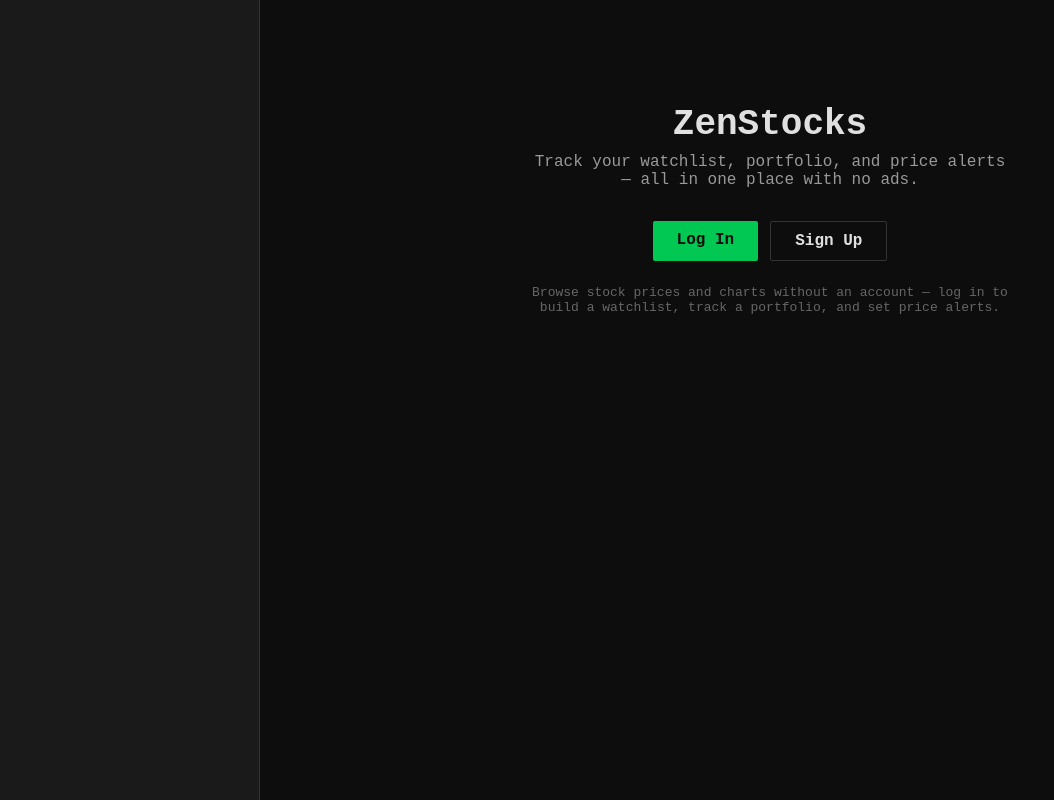
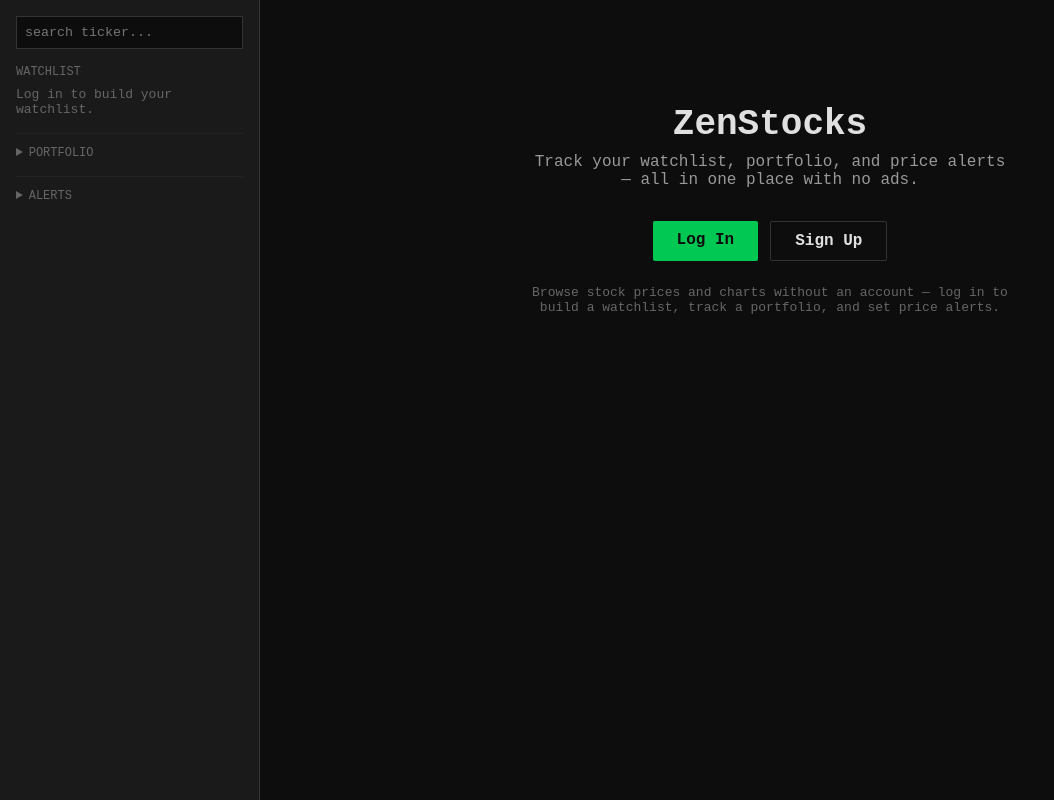
Before and after one commit to SINGULARITY-101/Zen_Stocks, a Django app: page / in a window 1280 px wide. Shown: the whole page, without its empty margins (0-1054 px from the left). Run offline with Django 5.2, Linux system fonts and the light colour scheme.

Commit message:
Added base.html, dashboard.html and their respective CSS's Also made changes to the conext processor

```diff
--- a/static/css/style.css
+++ b/static/css/style.css
@@ -263,3 +263,159 @@ The space means "match <h2> anywhere inside an element with class auth-form, no
     font-size: 13px;
     color: #666;
 }
+
+
+
+
+
+
+
+
+
+
+
+
+
+
+
+
+
+
+
+
+
+/* --------------------------------- SIDEBAR ------------------------------------------------*/
+
+/* ---- Sidebar search ---- */
+.sidebar-search input {
+    width: 100%;
+    padding: 8px;
+    background-color: #0d0d0d;
+    border: 1px solid #333;
+    color: #e0e0e0;
+    font-family: 'Courier New', monospace;
+    margin-bottom: 16px;
+}
+
+
+
+/* ---- Section labels ---- */
+.sidebar-label {
+    display: block;
+    font-size: 12px;
+    color: #666;
+    text-transform: uppercase;
+    margin-bottom: 8px;
+}
+
+.sidebar-empty,
+.sidebar-locked {
+    font-size: 13px;
+    color: #666;
+}
+
+
+
+
+
+
+/* ---- Watchlist rows ---- */
+.watchlist-row {
+    display: flex;
+    justify-content: space-between;
+    align-items: center;
+    padding: 8px 0;
+    border-bottom: 1px solid #222;
+    text-decoration: none;
+    color: inherit;
+}
+
+.ticker {
+    display: block;
+    font-weight: bold;
+}
+
+.price {
+    color: #999;
+    margin-right: 6px;
+}
+
+.sparkline {
+    width: 50px;
+    height: 18px;
+}
+
+.spark-up {
+    fill: none;
+    stroke: #00c853;
+    stroke-width: 1.5;
+}
+
+.spark-down {
+    fill: none;
+    stroke: #ff5252;
+    stroke-width: 1.5;
+}
+
+
+
+
+
+
+/* ---- Search results ---- */
+.search-row {
+    display: flex;
+    justify-content: space-between;
+    align-items: center;
+    padding: 8px 0;
+    border-bottom: 1px solid #222;
+}
+
+.stock-name {
+    display: block;
+    font-size: 12px;
+    color: #666;
+}
+
+.add-btn {
+    color: #00c853;
+    text-decoration: none;
+    font-weight: bold;
+    padding: 2px 8px;
+    border: 1px solid #00c853;
+    border-radius: 2px;
+}
+
+.add-btn:hover {
+    background-color: #00c853;
+    color: #0d0d0d;
+}
+
+
+
+
+
+
+
+/* ---- Portfolio/alerts accordions ---- */
+.sidebar-accordion {
+    margin-top: 16px;
+    border-top: 1px solid #222;
+    padding-top: 12px;
+}
+
+.sidebar-accordion summary {
+    cursor: pointer;
+    font-size: 12px;
+    color: #666;
+    text-transform: uppercase;
+}
+
+
+
+
+.placeholder-text {
+    color: #666;
+    text-align: center;
+    margin-top: 80px;
+}
--- a/stocks/context_processors.py
+++ b/stocks/context_processors.py
@@ -20,8 +20,7 @@ SPARKLINE_HEIGHT = 20
 
 def _build_sparkline_points(closes) :
     """
-    Converts a list of closing prices into an SVG <polyline points="..."> string,
-    scaled to fit a SPARKLINE_WIDTH x SPARKLINE_HEIGHT box.
+    Converts a list of closing prices into an SVG <polyline points="..."> string, scaled to fit a SPARKLINE_WIDTH x SPARKLINE_HEIGHT box.
     Returns None if there isn't enough data to draw a line (need at least 2 points).
     """
     if not closes or len(closes) < 2 :
@@ -69,10 +68,10 @@ def _build_sparkline_points(closes) :
 
 def sidebar_context(request) :
     """
-    Does several things :
-    - Injects 'sidebar_watchlist' into every template's context.
-    - Enables sparklines in watchlist items
-    - Enables searching of stocks within the sidebar itself (available to all without logging in)
+    Injects sidebar data into every template's context :
+    - Search Results
+    - All watchlist items
+    - Sparklines for the watchlist items
 
     Used by sidebar.html (included in base.html on every page).
     """
@@ -119,6 +118,7 @@ def sidebar_context(request) :
             percent_change = ((price - previous_close) / previous_close) * 100
 
 
+        # ---- SPARKLINES ----
         # For sparklines in the watchlist
         # Fetches the historical data -> Sends it to the helper function which generates coordinates for the SVG polyline
         history, history_is_stale = get_price_history(item.stock, '1W')
--- /dev/null
+++ b/stocks/templates/stocks/dashboard.html
@@ -0,0 +1,5 @@
+{% extends "base.html" %}
+
+{% block content %}
+    <p class="placeholder-text">Select a stock to view details.</p>
+{% endblock %}
--- a/stocks/views.py
+++ b/stocks/views.py
@@ -113,9 +113,7 @@ dashboard view
     # If they're not → Django auto-redirects them to your login page, and dashboard's code never executes at all
 @login_required
 def dashboard(request) :
-    # request.user.username is available because Django's auth system resolved who this user is
-    # before the function even runs
-    return HttpResponse(f"Welcome to your dashboard : {request.user.username}!")
+    return render(request, 'stocks/dashboard.html')
 
 
 
--- a/templates/base.html
+++ b/templates/base.html
@@ -21,7 +21,7 @@
     <div class = "layout">
 
         <div class = "sidebar">
-            {% comment %} {% include "sidebar.html" %} — added in Step 3 {% endcomment %}
+            {% include "sidebar.html" %}
         </div>
 
         <!-- Every child template injects its content here -->
--- /dev/null
+++ b/templates/sidebar.html
@@ -0,0 +1,110 @@
+{# ---- SEARCH ---- #}
+<form method="get" action="" class="sidebar-search">
+    <input type="text" name="q" value="{{ sidebar_search_query }}" placeholder="search ticker...">
+</form>
+
+
+{% comment %} if sidebar_search_query is present, show search results instead of the watchlist; otherwise show the watchlist. {% endcomment %}
+
+{% if sidebar_search_query %}
+    {# ---- SEARCH RESULTS ---- #}
+    <div class="sidebar-section">
+        <span class="sidebar-label">results</span>
+
+        {% for result in sidebar_search_results %}
+            <div class="search-row">
+                <div>
+                    <span class="ticker">{{ result.ticker }}</span>
+                    <span class="stock-name">{{ result.name }}</span>
+                </div>
+                <a href="{% url 'watchlist_add' ticker=result.ticker %}?next={{ request.path }}" class="add-btn">+</a>
+            </div>
+
+        {% empty %}
+            <p class="sidebar-empty">No matches found.</p>
+        {% endfor %}
+
+    </div>
+
+
+
+
+{% else %}
+    {# ---- WATCHLIST ---- #}
+    <div class = "sidebar-section">
+        <span class="sidebar-label">watchlist</span>
+
+        {% if user.is_authenticated %}
+
+            {% for item in sidebar_watchlist %}
+                <a href="{% url 'stock_detail' ticker=item.stock.ticker %}" class="watchlist-row">
+                    <div>
+                        <span class = "ticker"> {{item.stock.ticker}} </span>
+
+                        {% if item.price %}
+                            <span class="price">{{ item.price }}</span>
+
+                            {% if item.percent_change is not None %}
+                                <span class="{% if item.percent_change >= 0 %} price-up {% else %} price-down {% endif %}">
+                                    {{ item.percent_change|floatformat:2 }}%
+                                </span>
+                            {% endif %}
+
+                        {% else %}
+                            <span class="sidebar-empty">price unavailable</span>
+                        {% endif %}
+
+                    </div>
+
+
+                    {% if item.sparkline_points %}
+
+                        <svg viewBox="0 0 60 20" class="sparkline">
+                            <polyline points="{{ item.sparkline_points }}"
+                                class="{% if item.percent_change >= 0 %}spark-up{% else %}spark-down{% endif %}" />
+                        </svg>
+
+                    {% endif %}
+
+                </a>
+
+            {% empty %}
+                <p class="sidebar-empty">Your watchlist is empty. Search above to add stocks.</p>
+            {% endfor %}
+
+
+
+        {% else %}
+                <p class="sidebar-locked">Log in to build your watchlist.</p>
+        {% endif %}
+
+    </div>
+
+{% endif %}
+
+
+
+
+
+
+{# -------------- PORTFOLIO ---------------- #}
+<details class="sidebar-accordion">
+    <summary>portfolio</summary>
+    {% if user.is_authenticated %}
+        <p class="sidebar-empty">Coming soon.</p>
+    {% else %}
+        <p class="sidebar-locked">Log in to view.</p>
+    {% endif %}
+</details>
+
+
+
+{# -------------  ALERTS ---------------------- #}
+<details class="sidebar-accordion">
+    <summary>alerts</summary>
+    {% if user.is_authenticated %}
+        <p class="sidebar-empty">Coming soon.</p>
+    {% else %}
+        <p class="sidebar-locked">Log in to view.</p>
+    {% endif %}
+</details>
```
Also changed, not shown: 1 other file.
